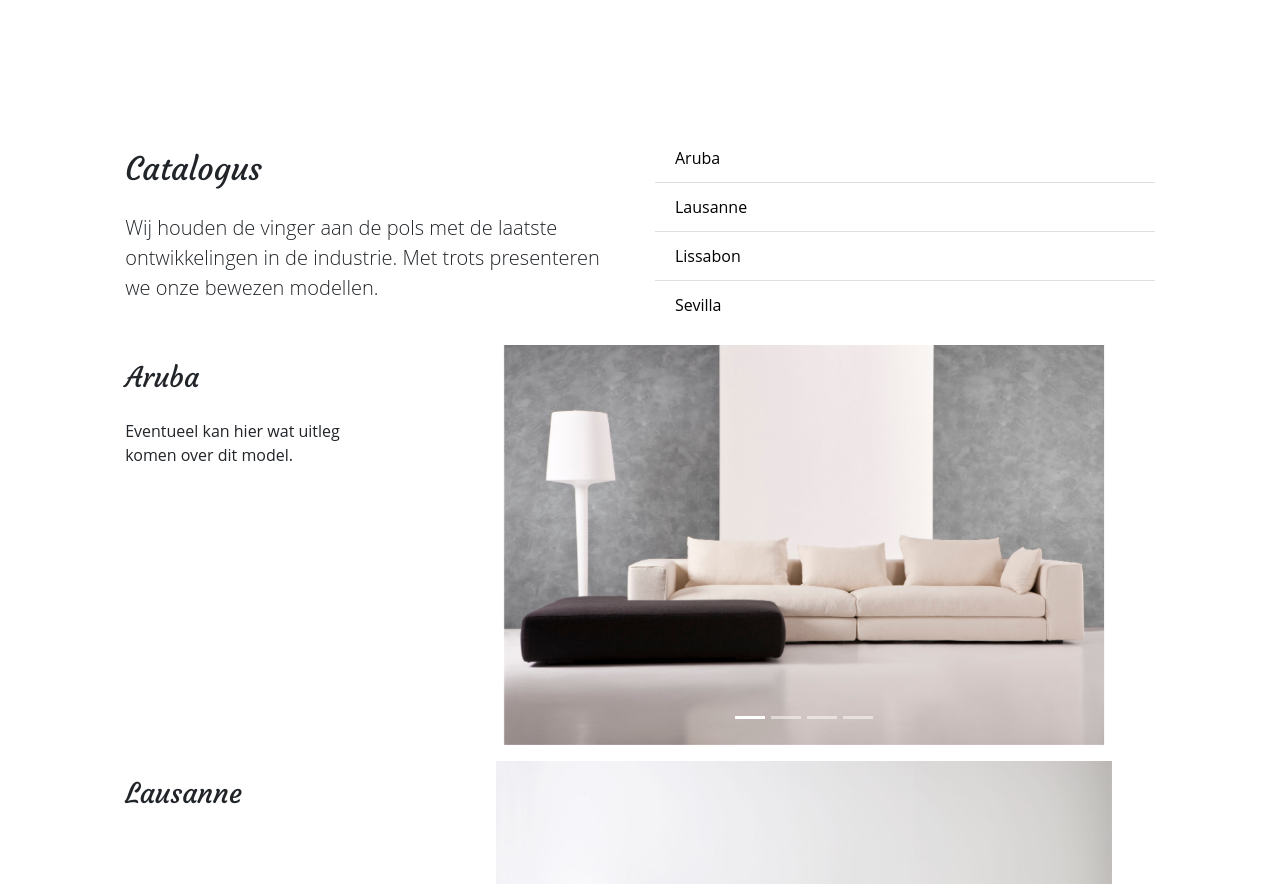
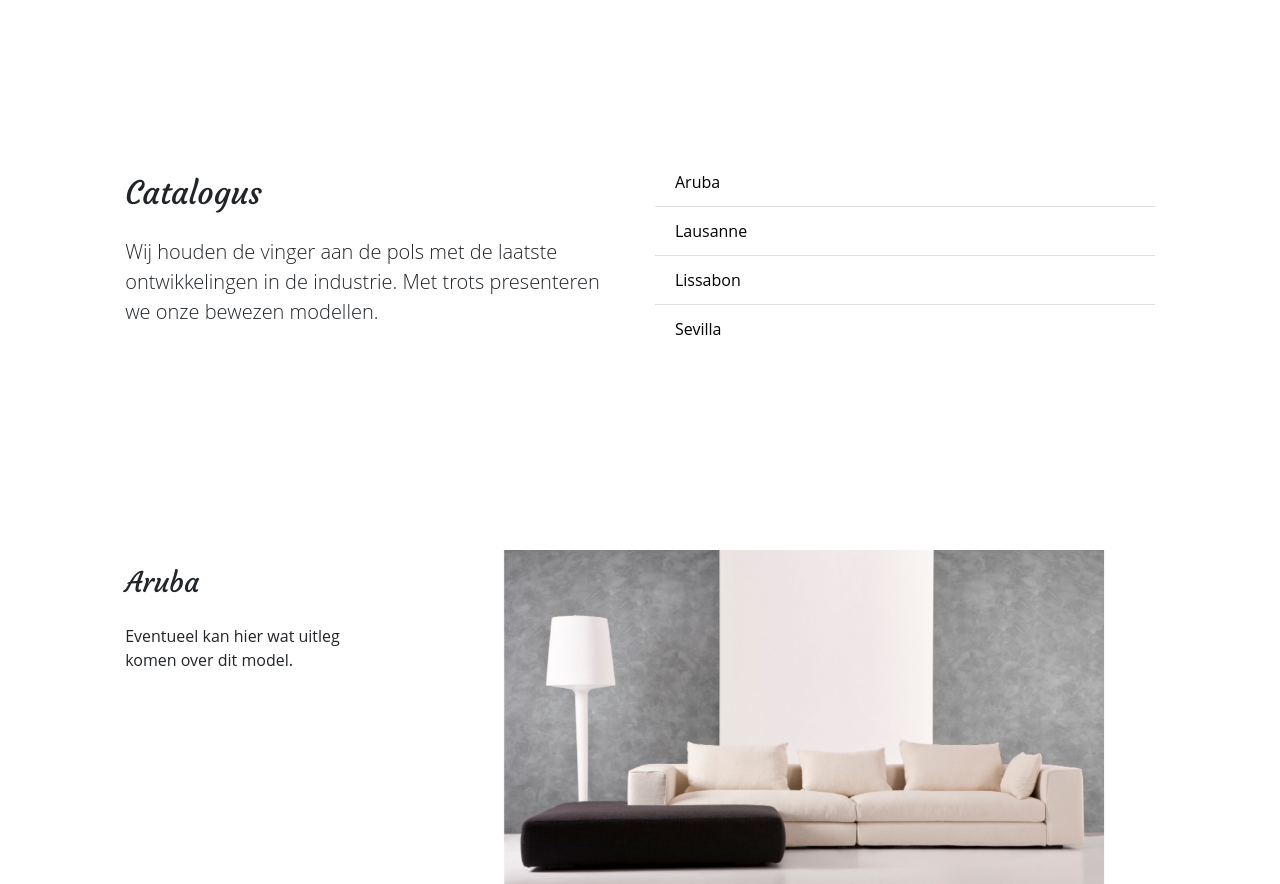
Before and after one commit to BRUL/CFL, a React (Create React App) app: page / in a window 1280 px wide. Shown: the part 3580-4464 px from the top of the page. Built offline with nearby package versions, Linux system fonts and the light colour scheme.

Commit message:
readded routing

```diff
--- a/package.json
+++ b/package.json
@@ -16,6 +16,8 @@
     "react-bootstrap": "^1.0.0-beta.9",
     "react-dom": "^16.8.6",
     "react-responsive-carousel": "^3.1.49",
+    "react-router-dom": "^5.0.1",
+    "react-router-hash-link": "^1.2.2",
     "react-scripts": "^3.0.1",
     "typescript": "^3.5.2"
   },
--- a/src/components/Gallery/Gallery.js
+++ b/src/components/Gallery/Gallery.js
@@ -1,4 +1,7 @@
 import React, { Component } from 'react';
+import { HashLink as Link } from 'react-router-hash-link';
+
+
 import Carousel from 'react-bootstrap/Carousel'
 import './Gallery.scss';
 
@@ -27,21 +30,22 @@ class Gallery extends Component {
     return (
 
       <div className="catalogus py-4" id="catalogus">
-        <div className="row my-3">
 
+        <div className="index row my-3 py-4">
           <div className="col-md-5 offset-md-1">
             <h2>Catalogus</h2>
             <p className="lead">Wij houden de vinger aan de pols met de laatste ontwikkelingen in de industrie. Met trots presenteren we onze bewezen modellen.</p>
           </div>
           <div className="col-md-5">
             <ul className="list-group list-group-flush">
-              <li className="list-group-item"><a href="#aruba">Aruba</a></li>
-              <li className="list-group-item"><a href="#lausanne">Lausanne</a></li>
-              <li className="list-group-item"><a href="#lissabon">Lissabon</a></li>
-              <li className="list-group-item"><a href="#sevilla">Sevilla</a></li>
+              <li className="list-group-item"><Link smooth to="#aruba">Aruba</Link></li>
+              <li className="list-group-item"><Link smooth to="#lausanne">Lausanne</Link></li>
+              <li className="list-group-item"><Link smooth to="#lissabon">Lissabon</Link></li>
+              <li className="list-group-item"><Link smooth to="#sevilla">Sevilla</Link></li>
             </ul>
           </div>
         </div>
+
         <div className="row modelRow my-3" id="aruba">
           <div className="col-md-3 offset-md-1">
             <h3>Aruba</h3>
--- a/src/components/Gallery/Gallery.scss
+++ b/src/components/Gallery/Gallery.scss
@@ -1,4 +1,8 @@
 .catalogus {
+
+  .index {
+    min-height: 50vh;
+  }
 
   .list-group-item a {
     color: #000;
--- a/src/containers/App/App.js
+++ b/src/containers/App/App.js
@@ -1,13 +1,22 @@
-import React, { Component } from 'react';
+import React from 'react';
+import {
+  Route,
+  Switch,
+  BrowserRouter as Router
+} from 'react-router-dom';
 
 import Info from '../Info/Info';
 
-class App extends Component {
-  render() {
-    return (
-      <Info />
-    );
-  }
-}
+const App = () => (
+  <Router>
+    <Route
+      render={({ location }) => (
+        <Switch location={location}>
+          <Route exact path='/' component={Info} />
+        </Switch>
+      )}
+    />
+  </Router>
+)
 
 export default App;
--- a/src/containers/Info/Info.js
+++ b/src/containers/Info/Info.js
@@ -1,5 +1,5 @@
 import React, { Component } from 'react';
-
+import { NavHashLink as NavLink, HashLink as Link } from 'react-router-hash-link';
 
 import './Info.scss';
 import Gallery from '../../components/Gallery/Gallery'
@@ -28,11 +28,11 @@ class Info extends Component {
             <h1>Zitmeubelen voor het leven</h1>
             <p className="lead">Comfort For Life is reeds jarenlang gespecialiseerd in salons en zitmeubelen van uitzonderlijke kwaliteit.</p>
             <p className="lead">
-              <a href="#contact" className="text-muted link">Contacteer ons</a>
+              <NavLink smooth to="#contact" className="text-muted link">Contacteer ons</NavLink>
 
               <span> of </span>
 
-              <a href="#catalogus" className="text-muted link">bekijk onze modellen.</a>
+              <NavLink smooth to="#catalogus" className="text-muted link">bekijk onze modellen.</NavLink>
             </p>
           </div>
 
@@ -43,7 +43,7 @@ class Info extends Component {
         <footer id="contact" className="container py-5" itemScope itemType="http://schema.org/LocalBusiness">
           <div className="row">
             <div className="col-12 col-md offset-md-1">
-              <a href="#welkom"><img src={logoS} className="icon" alt="" /></a>
+              <Link smooth to="#welkom"><img src={logoS} className="icon" alt="" /></Link>
               <small className="d-block mb-3 text-muted">© 2007-2019</small>
             </div>
             <div className="col col-md">
```
Also changed, not shown: 1 other file (tests, documents, lock files or other folders).
